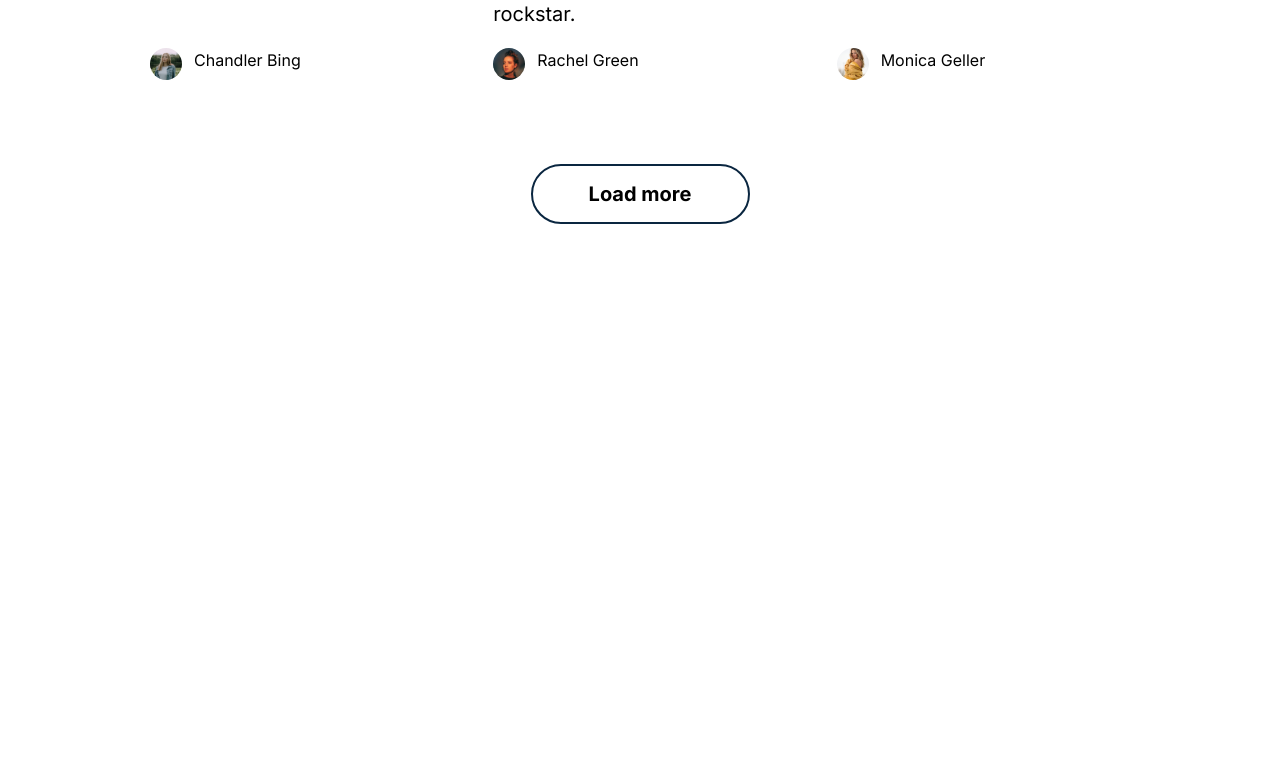
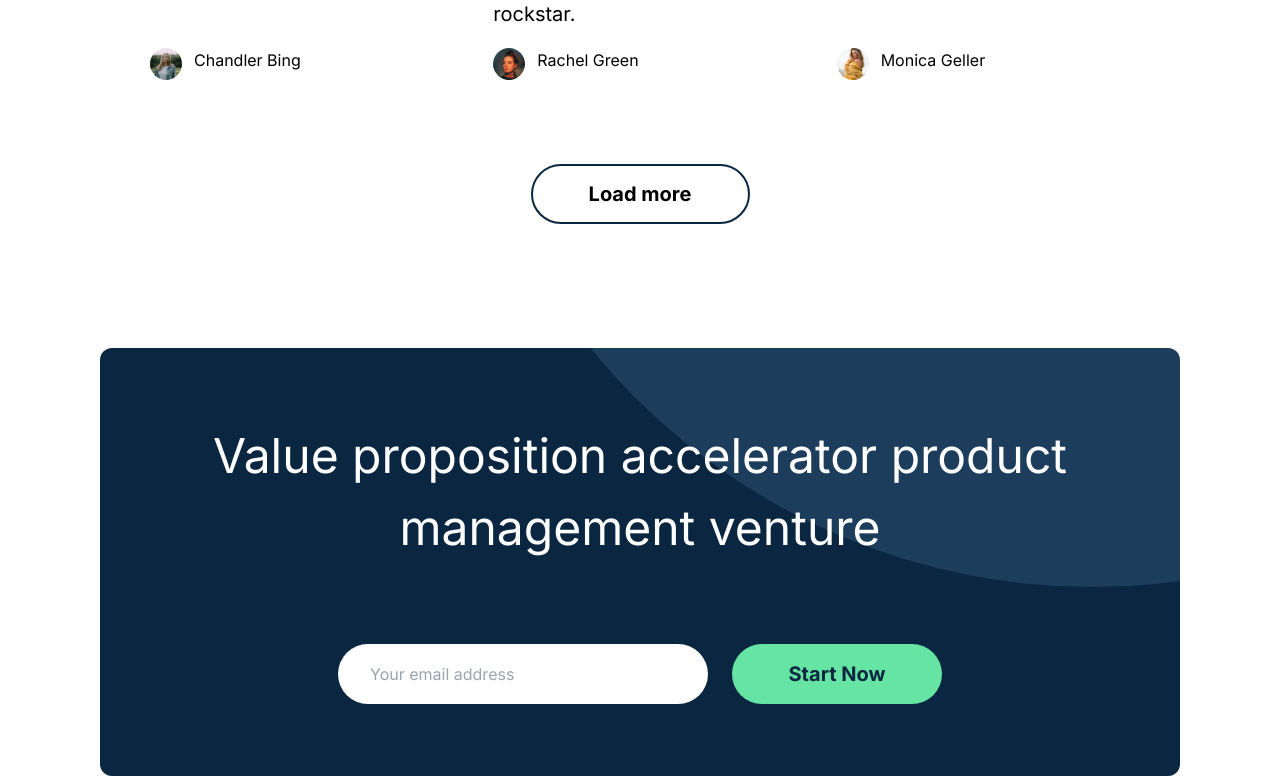
Before and after one commit to layrayson/tonic-fe-design-test, a Next.js app: page / in a window 1280 px wide. Shown: the part 5775-6551 px from the top of the page. Before the commit the page ends 5999 px from the top, so only its background shows below. Built offline with nearby package versions, Linux system fonts and the light colour scheme.

Commit message:
FEAT: implement start now section

```diff
--- a/src/app/page.tsx
+++ b/src/app/page.tsx
@@ -5,6 +5,7 @@ import EnterpriseTemplate from "@/components/home/EnterpriseTemplate";
 import HeroSection from "@/components/home/HeroSection";
 import OurBlog from "@/components/home/OurBlog";
 import OurServices from "@/components/home/OurServices";
+import StartNow from "@/components/home/StartNow";
 import NavBar from "@/components/shared/NavBar";
 
 const HomePage = () => {
@@ -20,6 +21,7 @@ const HomePage = () => {
       <div className="max-w-1400px mx-auto px-100px">
         <ConnectOurCustomersThree />
         <OurBlog />
+        <StartNow />
       </div>
     </div>
   );
--- a/src/components/home/StartNow.tsx
+++ b/src/components/home/StartNow.tsx
@@ -0,0 +1,27 @@
+import Button from "../custom/Button";
+
+const StartNow = () => {
+  return (
+    <div className="mt-124px bg-dark-blue bg-start-now-arc bg-no-repeat bg-right-top rounded-xl">
+      <div className="py-72px">
+        <div className="mb-50px">
+          <h1 className="text-5xl leading-72 text-center text-white mb-20">
+            Value proposition accelerator product <br /> management venture{" "}
+          </h1>
+        </div>
+        <div className="flex gap-x-6 justify-center">
+          <input
+            type="text"
+            placeholder="Your email address"
+            className="rounded-full w-370px h-60px px-8"
+          />
+          <Button className="bg-green text-dark-blue font-bold text-xl w-210px h-60px rounded-full">
+            Start Now
+          </Button>
+        </div>
+      </div>
+    </div>
+  );
+};
+
+export default StartNow;
--- a/tailwind.config.ts
+++ b/tailwind.config.ts
@@ -38,6 +38,8 @@ const config: Config = {
         "210px": "210px",
         "219px": "219px",
         "247px": "247px",
+        "370px": "370px",
+
         "1400px": "1400px",
       },
       lineHeight: {
@@ -45,6 +47,7 @@ const config: Config = {
       },
       backgroundImage: {
         "hero-arc": "url('/assets/images/hero_bg_arc.svg')",
+        "start-now-arc": "url('/assets/images/start_now_bg_arc.svg')",
       },
       boxShadow: {
         mini: "0px 4px 32px 0px rgba(0, 0, 0, 0.08)",
```
